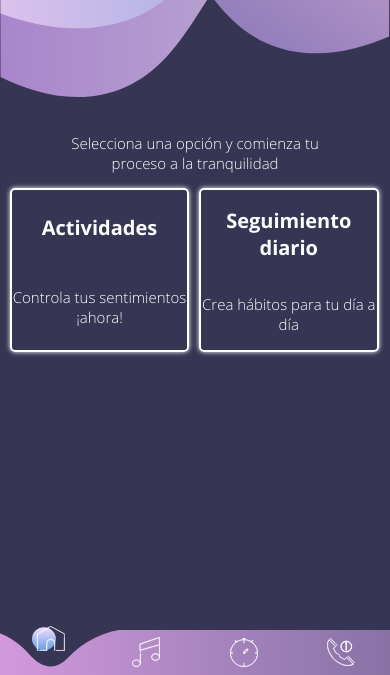
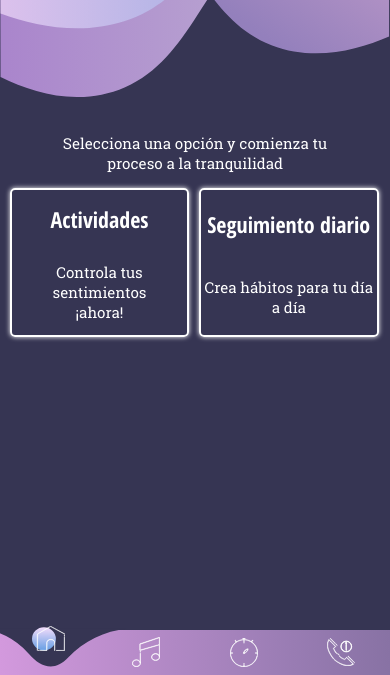
Before and after one commit to josemanuelep/FlumindApp, a website: page www/index.html in a window 390 px wide. Both pictures are taken after a click on the element 48 px from the left and 808 px from the top of the page. Shown: the part 169-844 px from the top of the page. Drawn offline with Linux system fonts and the light colour scheme; some packages are replaced by stand-ins of ours.

Commit message:
solucionando detalles de responsive

```diff
--- a/www/css/activitysPage.css
+++ b/www/css/activitysPage.css
@@ -1,5 +1,5 @@
 .main_activity_icon {
-    margin-top: 32%;
+    margin-top: 30%;
     width: 100%;
     height: 30px;
     text-align: center;
@@ -15,7 +15,8 @@
 
 .activity_title .main_title {
     width: auto;
-    font-size: 35px;
+    font-family: "Open Sans Condensed light";
+    font-size: 45px;
     font-weight: 100;
     color: #fff;
 }
--- a/www/css/globalStyles.css
+++ b/www/css/globalStyles.css
@@ -111,12 +111,12 @@
     width: 100%;
     text-align: center;
     color: #fff;
-    font-family: "Open Sans bold";
-    font-size: 20px;
+    font-family: "Open Sans Condensed bold";
+    font-size: 22px;
 }
 
 .desc, .button_text {
-    font-family: "Open Sans light";
+    font-family: "Roboto regular";
     text-align: center;
     font-size: 15px;
     color: #fff;
@@ -129,7 +129,7 @@
 .options {
     margin-top: 5px;
     width: 100%;
-    height: 160px;
+    height: 145px;
     display: flex;
     flex-direction: row;
     flex-wrap: wrap;
@@ -282,6 +282,11 @@
 }
 
 @font-face {
+    font-family: "Open Sans Condensed bold";
+    src: url('../fonts/OpenSansCondensed-Bold.ttf');
+}
+
+@font-face {
     font-family: "Open Sans regular";
     src: url('../fonts/OpenSans-Regular.ttf');
 }
@@ -300,3 +305,13 @@
     font-family: "Roboto thin";
     src: url('../fonts/RobotoSlab-Thin.ttf');
 }
+
+@font-face {
+    font-family: "Roboto regular";
+    src: url('../fonts/RobotoSlab-Regular.ttf');
+}
+
+@font-face {
+    font-family: "Roboto light";
+    src: url('../fonts/RobotoSlab-Light.ttf');
+}
```
